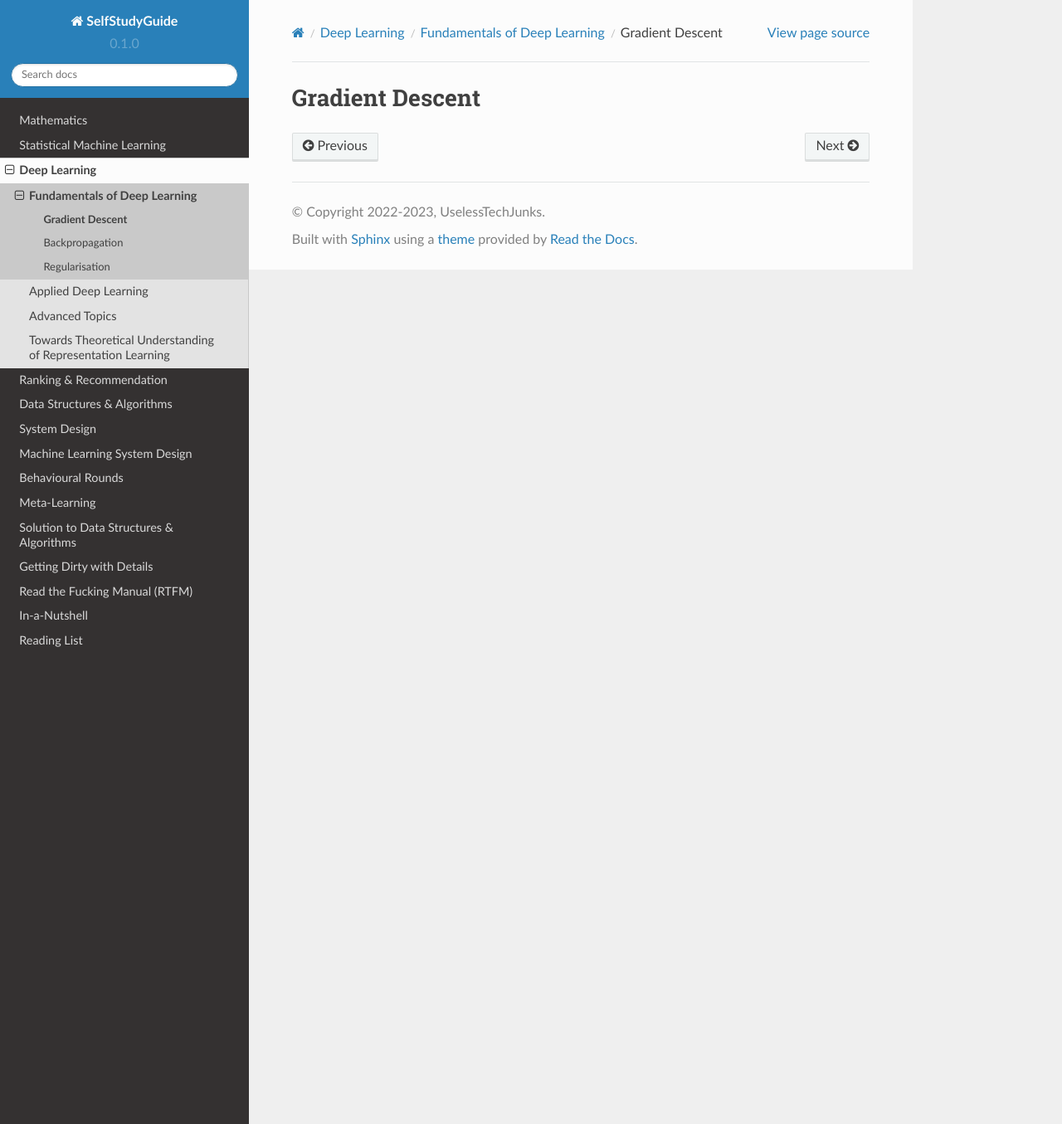
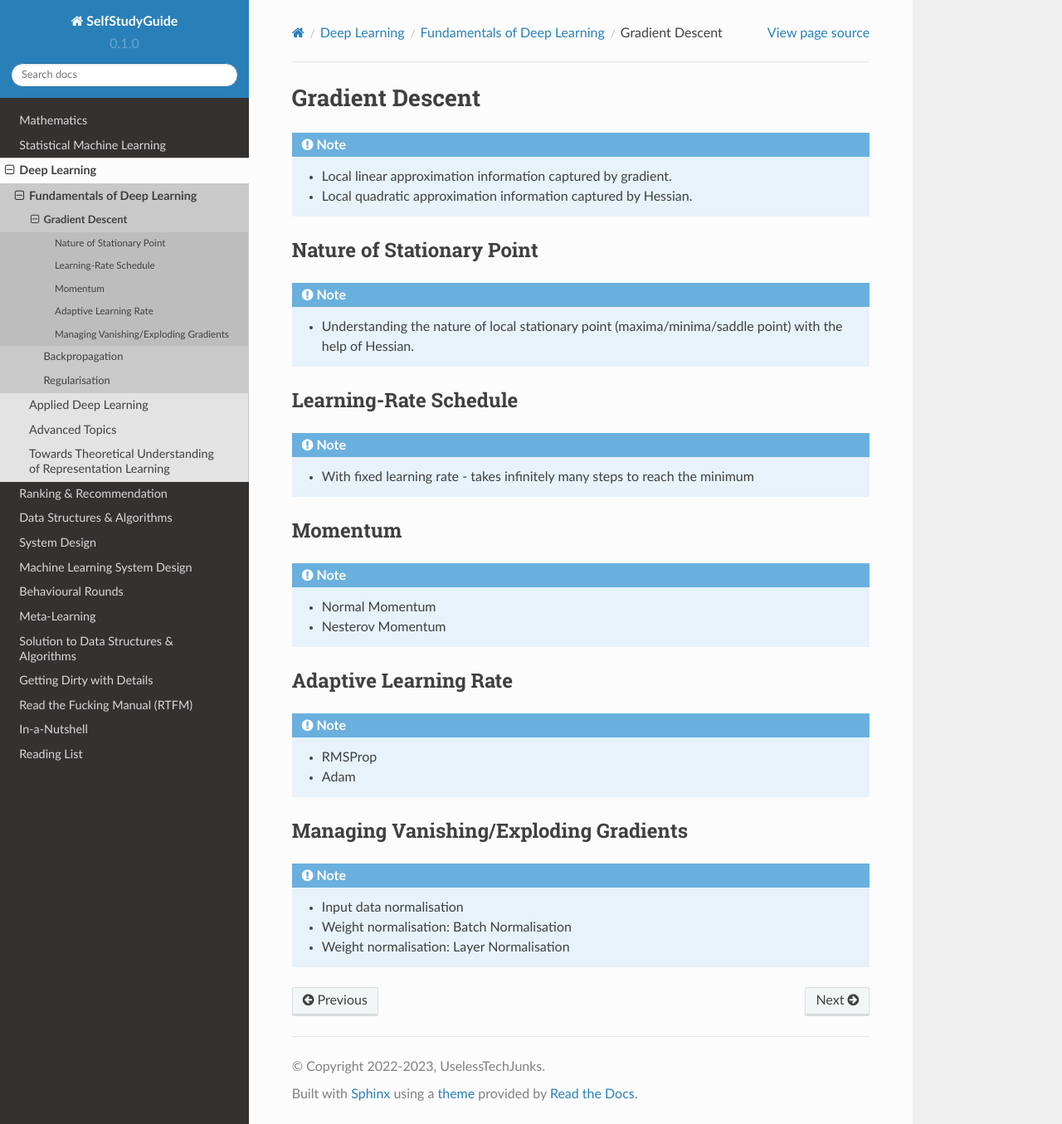
Before and after one commit to uselesstechjunks/leetcode, a Sphinx documentation site: the page built from docs/source/dl/basics/gd.rst, in a window 1280 px wide and 1355 px high. Shown: the whole window at 83% size. Built offline with Sphinx 7.4.7 and the Read the Docs theme 2.0.0, drawn with Linux system fonts in a browser that asks for light colours.

Commit message:
Update gd.rst

```diff
--- a/docs/source/dl/basics/gd.rst
+++ b/docs/source/dl/basics/gd.rst
@@ -1,3 +1,41 @@
 ###################################################################################
 Gradient Descent
 ###################################################################################
+
+.. note::
+	* Local linear approximation information captured by gradient.
+	* Local quadratic approximation information captured by Hessian.
+
+***********************************************************************************
+Nature of Stationary Point
+***********************************************************************************
+.. note::
+	* Understanding the nature of local stationary point (maxima/minima/saddle point) with the help of Hessian.
+
+***********************************************************************************
+Learning-Rate Schedule
+***********************************************************************************
+.. note::
+	* With fixed learning rate - takes infinitely many steps to reach the minimum
+
+***********************************************************************************
+Momentum
+***********************************************************************************
+.. note::
+	* Normal Momentum
+	* Nesterov Momentum
+
+***********************************************************************************
+Adaptive Learning Rate
+***********************************************************************************
+.. note::
+	* RMSProp
+	* Adam
+
+***********************************************************************************
+Managing Vanishing/Exploding Gradients
+***********************************************************************************
+.. note::
+	* Input data normalisation
+	* Weight normalisation: Batch Normalisation
+	* Weight normalisation: Layer Normalisation
```
